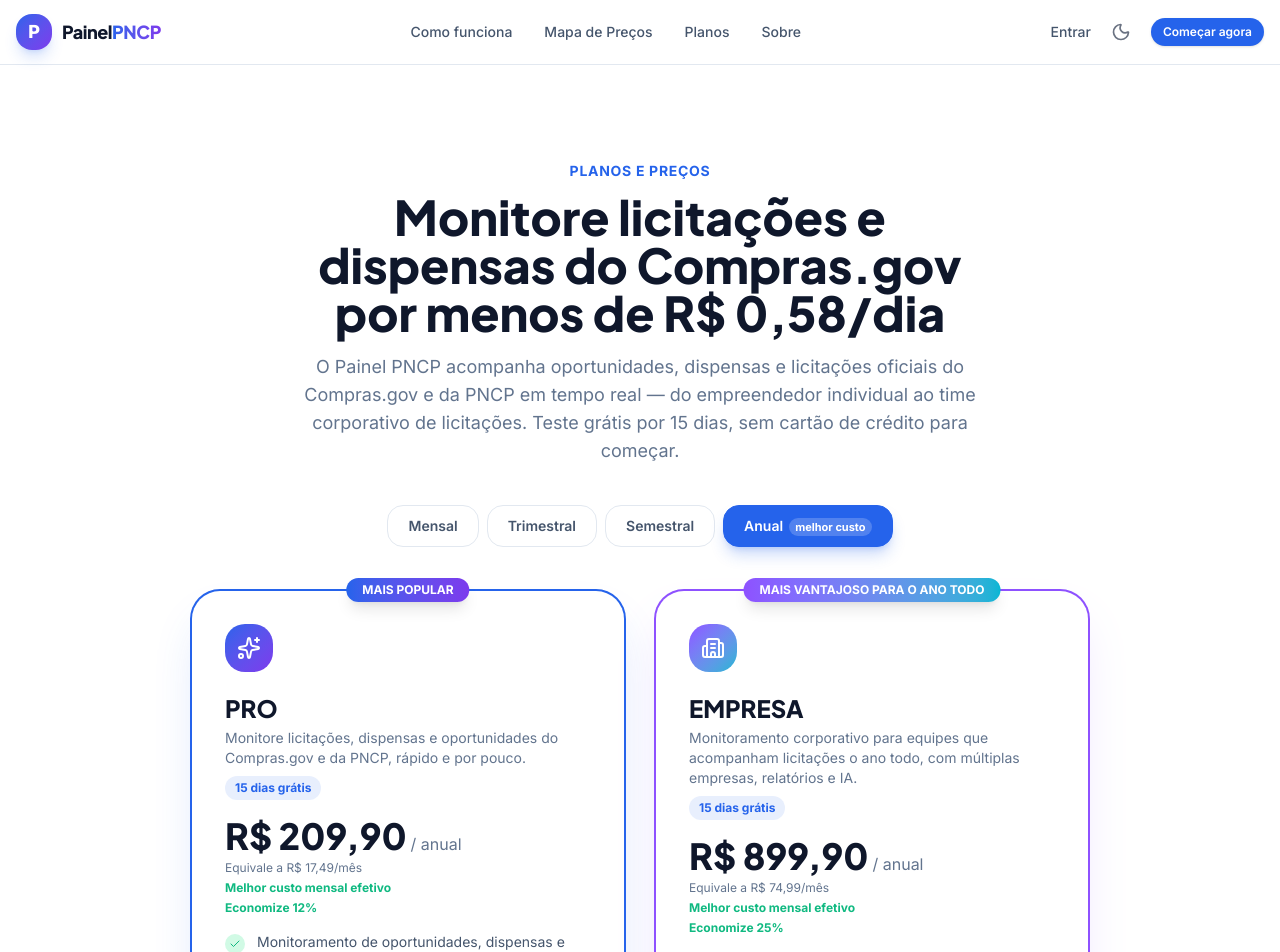
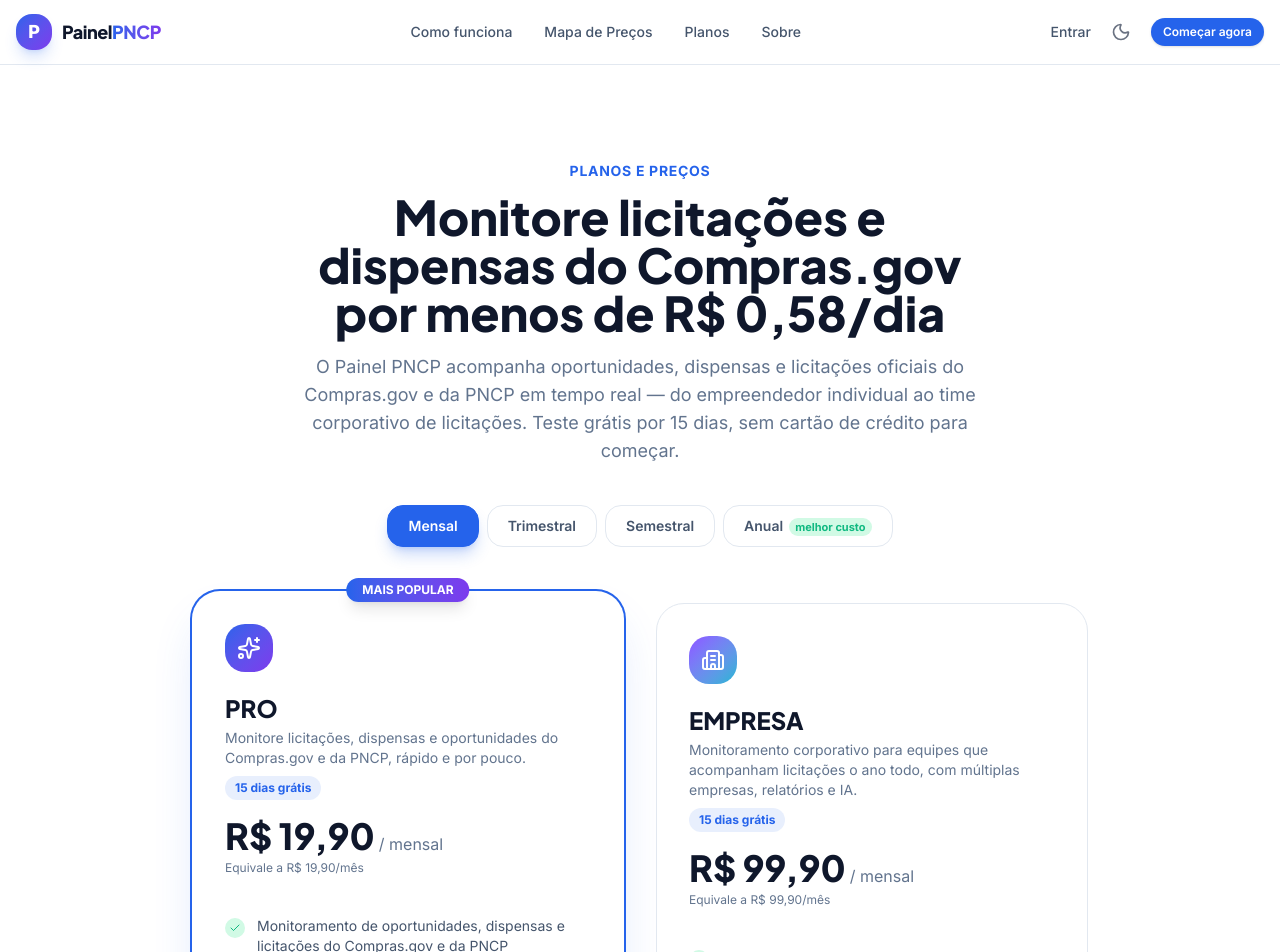
Before and after one commit to luis19730/painel-pncp, a Next.js app: page /planos in a window 1280 px wide. Shown: the top 952 px of the page. Built offline with nearby package versions, Linux system fonts and the light colour scheme; no server answers.

Commit message:
planos: abrir sempre no ciclo mensal e refletir a escolha na URL (?ciclo=)
- default permanece 'mensal'; so troca se a URL trouxer ?ciclo=<id> valido
- clicar em um ciclo atualiza a URL (links compartilhaveis)
- aria-pressed no botao ativo

```diff
--- a/src/app/(marketing)/planos/page.tsx
+++ b/src/app/(marketing)/planos/page.tsx
@@ -130,13 +130,27 @@
 }
 
 export default function PlanosPage() {
-  // O ANUAL é o mais vantajoso (menor custo mensal efetivo): já vem selecionado.
-  const [ciclo, setCiclo] = useState<CicloId>('anual')
+  // A página abre SEMPRE no ciclo MENSAL (nunca no anual). O anual continua
+  // destacado como "melhor custo" na tabela comparativa, mas só é aplicado
+  // quando o visitante escolhe — ou quando a URL traz ?ciclo=anual.
+  const [ciclo, setCiclo] = useState<CicloId>('mensal')
 
   // Evento de funil: visualização da página de planos (PLAN_VIEW).
   useEffect(() => {
     track({ event: 'plan_view', page: 'planos' })
   }, [])
+
+  useEffect(() => {
+    const q = new URLSearchParams(window.location.search).get('ciclo')
+    if (q && CICLOS.some((c) => c.id === q)) setCiclo(q as CicloId)
+  }, [])
+
+  function escolherCiclo(id: CicloId) {
+    setCiclo(id)
+    const url = new URL(window.location.href)
+    url.searchParams.set('ciclo', id)
+    window.history.replaceState(null, '', url)
+  }
 
   return (
     <Section>
@@ -156,7 +170,8 @@
           return (
             <button
               key={c.id}
-              onClick={() => setCiclo(c.id)}
+              onClick={() => escolherCiclo(c.id)}
+              aria-pressed={ativo}
               className={cn(
                 'relative rounded-xl px-5 py-2.5 text-sm font-semibold border transition-all',
                 ativo
```
